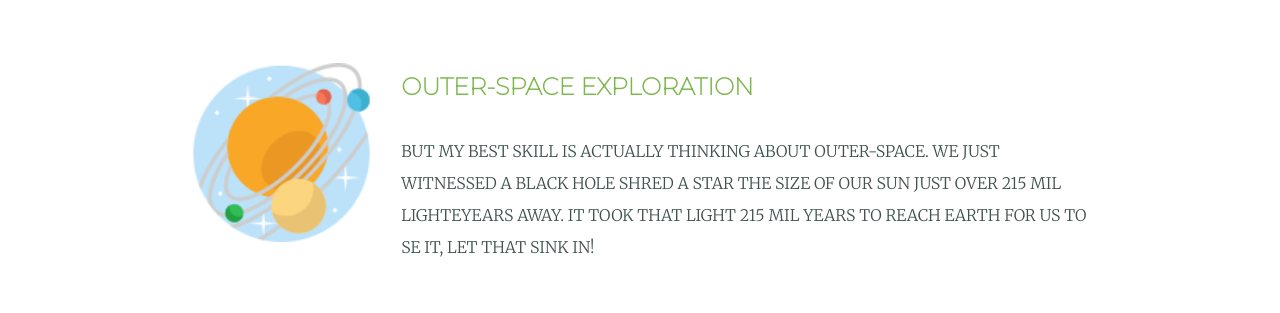
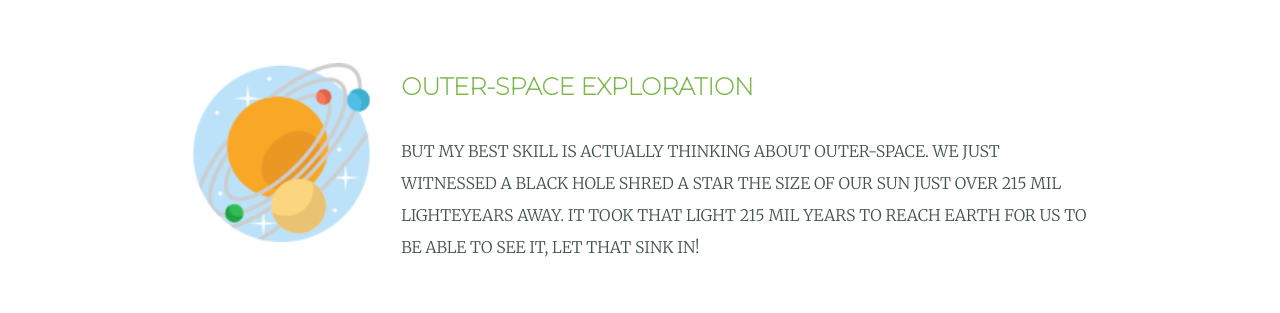
Before and after one commit to robertparkala/Building-a-Personal-Introduction, a plain HTML site: page index.html in a window 1280 px wide. Shown: the part 2000-2313 px from the top of the page. Drawn offline with Linux system fonts and the light colour scheme.

Commit message:
fixed spelling error

```diff
--- a/index.html
+++ b/index.html
@@ -50,7 +50,7 @@
       <div class="skill-row">
         <img class="solarsystem-image" src="images/solar-system.png" alt="solarsystem-image">
         <h3>OUTER-SPACE EXPLORATION</h3>
-        <p class="paragraph-text2">BUT MY BEST SKILL IS ACTUALLY THINKING ABOUT OUTER-SPACE. WE JUST WITNESSED A BLACK HOLE SHRED A STAR THE SIZE OF OUR SUN JUST OVER 215 MIL LIGHTEYEARS AWAY. IT TOOK THAT LIGHT 215 MIL YEARS TO REACH EARTH FOR US TO SE IT, LET THAT SINK IN!</p>
+        <p class="paragraph-text2">BUT MY BEST SKILL IS ACTUALLY THINKING ABOUT OUTER-SPACE. WE JUST WITNESSED A BLACK HOLE SHRED A STAR THE SIZE OF OUR SUN JUST OVER 215 MIL LIGHTEYEARS AWAY. IT TOOK THAT LIGHT 215 MIL YEARS TO REACH EARTH FOR US TO BE ABLE TO SEE IT, LET THAT SINK IN!</p>
       </div>
     </div>
     <hr>
```
